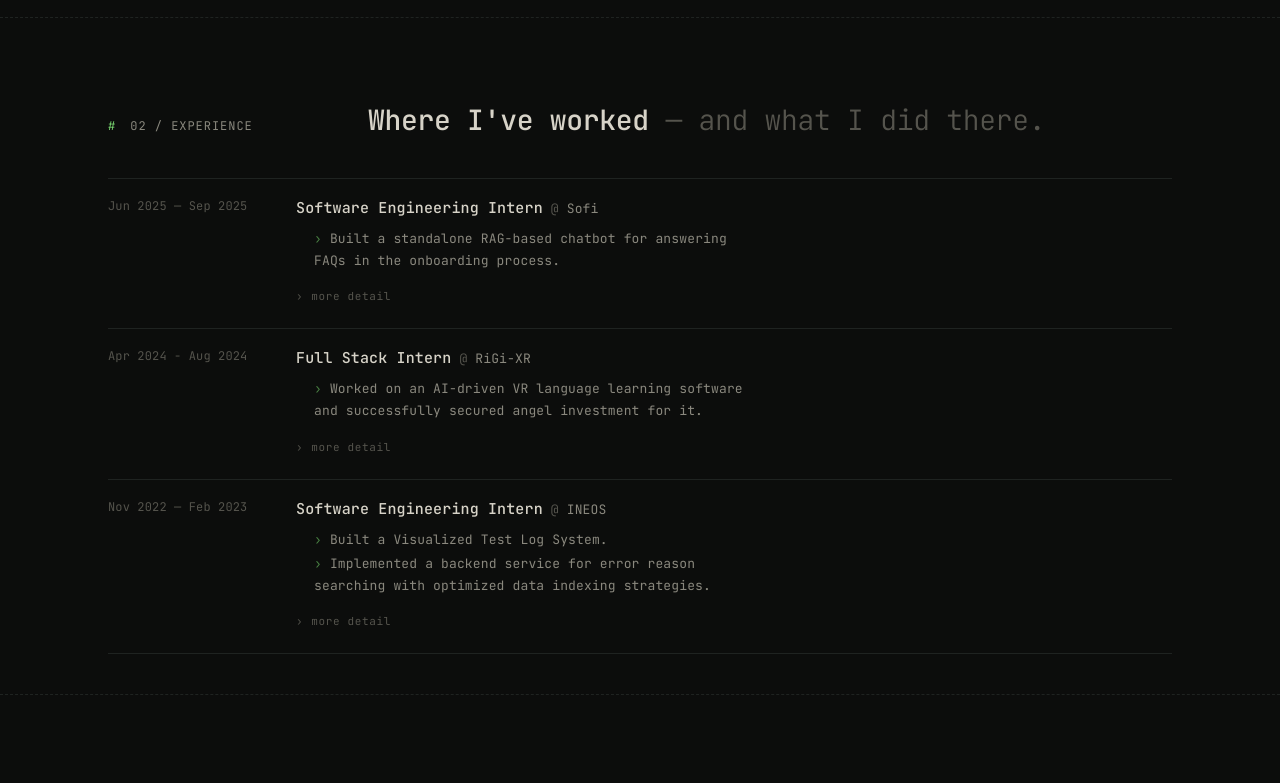
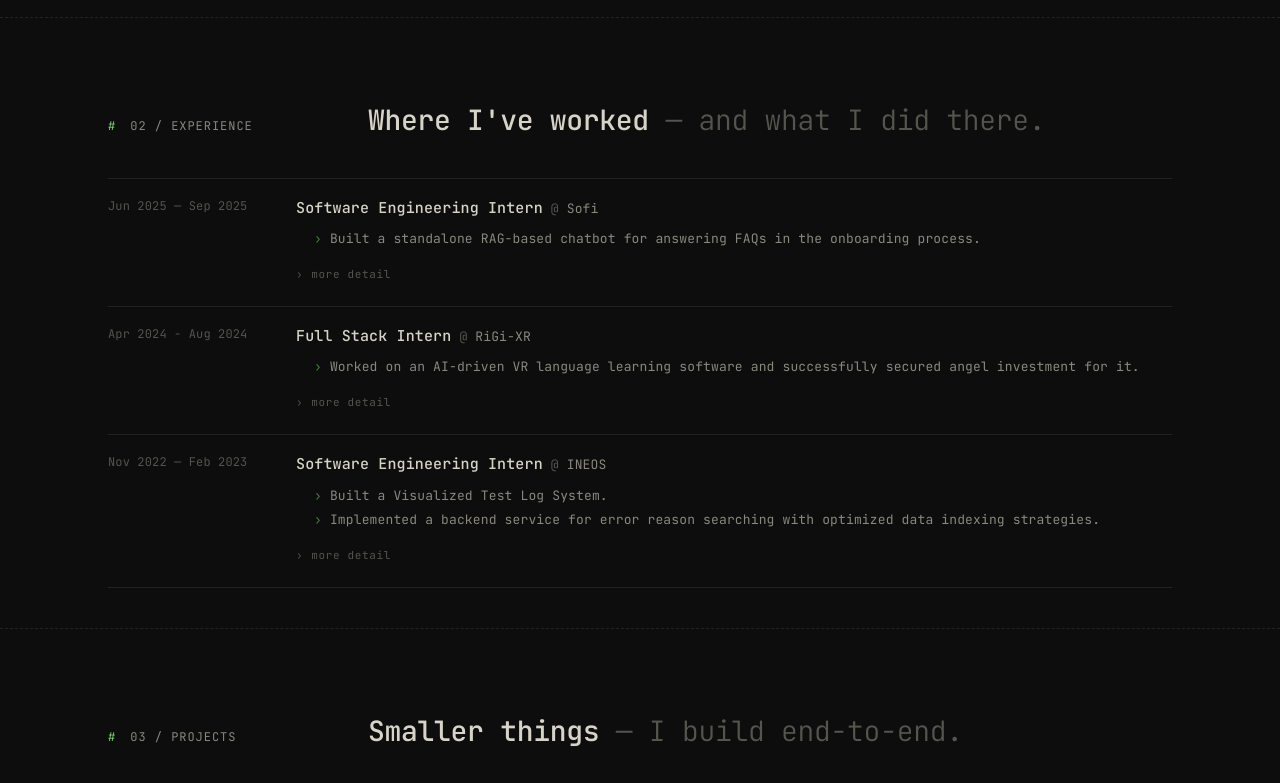
Before and after one commit to JohnsonChen18/portfolio, a React (Vite) app: page / in a window 1280 px wide. Shown: the part 1308-2091 px from the top of the page. Built offline with nearby package versions, Linux system fonts and the light colour scheme.

Commit message:
refactor: change the style of the experience

```diff
--- a/src/index.css
+++ b/src/index.css
@@ -234,7 +234,7 @@ section:last-of-type { border-bottom: 0; }
 .xp-role { color: var(--fg); font-size: 15px; font-weight: 500; }
 .xp-co { color: var(--fg-dim); font-size: 13px; margin-left: 8px; }
 .xp-co::before { content: "@ "; color: var(--fg-mute); }
-.xp-desc { color: var(--fg-dim); font-size: 13px; line-height: 1.7; margin-top: 8px; max-width: 60ch; }
+.xp-desc { color: var(--fg-dim); font-size: 13px; line-height: 1.7; margin-top: 8px; }
 .xp-desc ul { margin: 6px 0 0; padding-left: 18px; list-style: none; }
 .xp-desc ul li { margin: 2px 0; }
 .xp-desc ul li::before { content: "› "; color: var(--accent-dim); }
```
